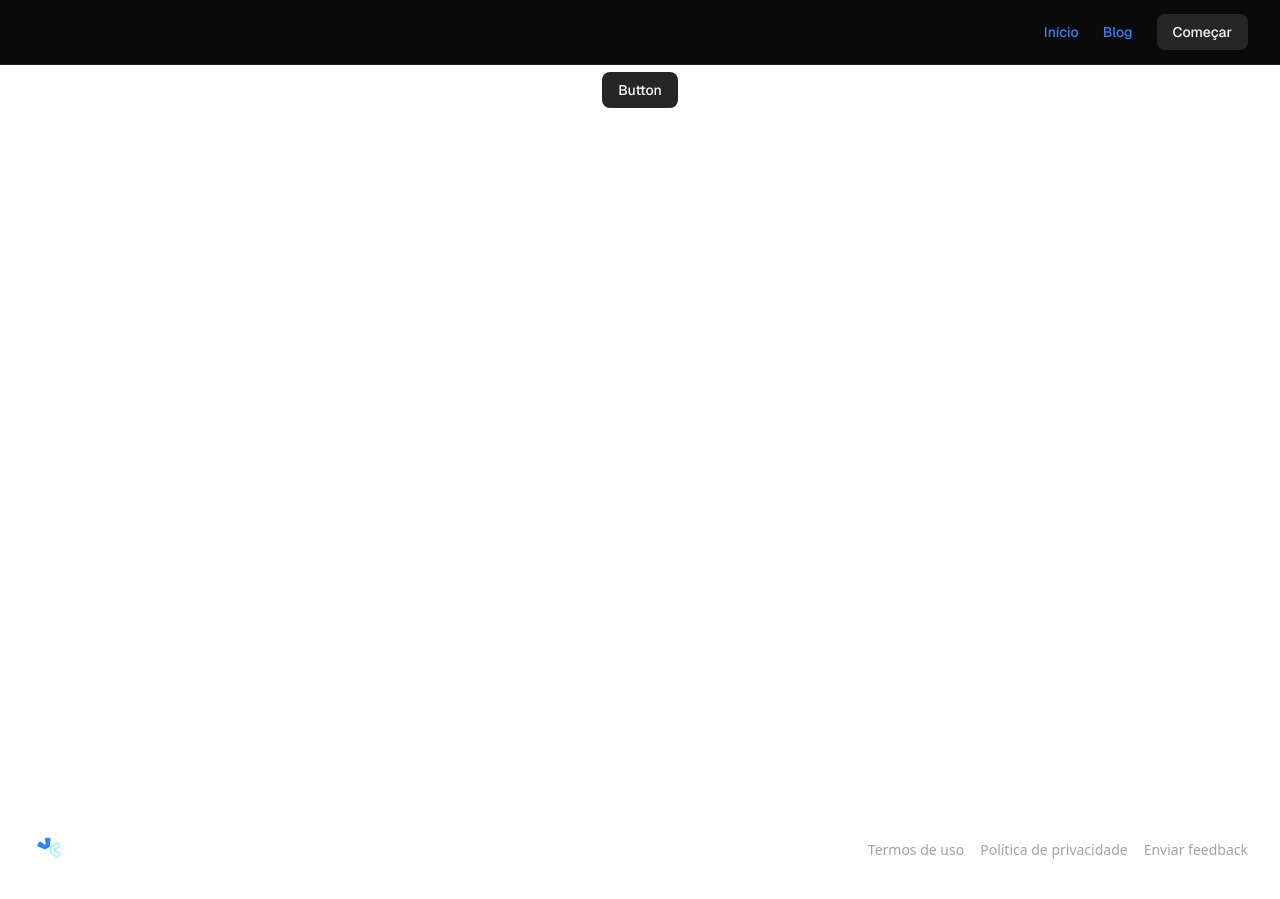
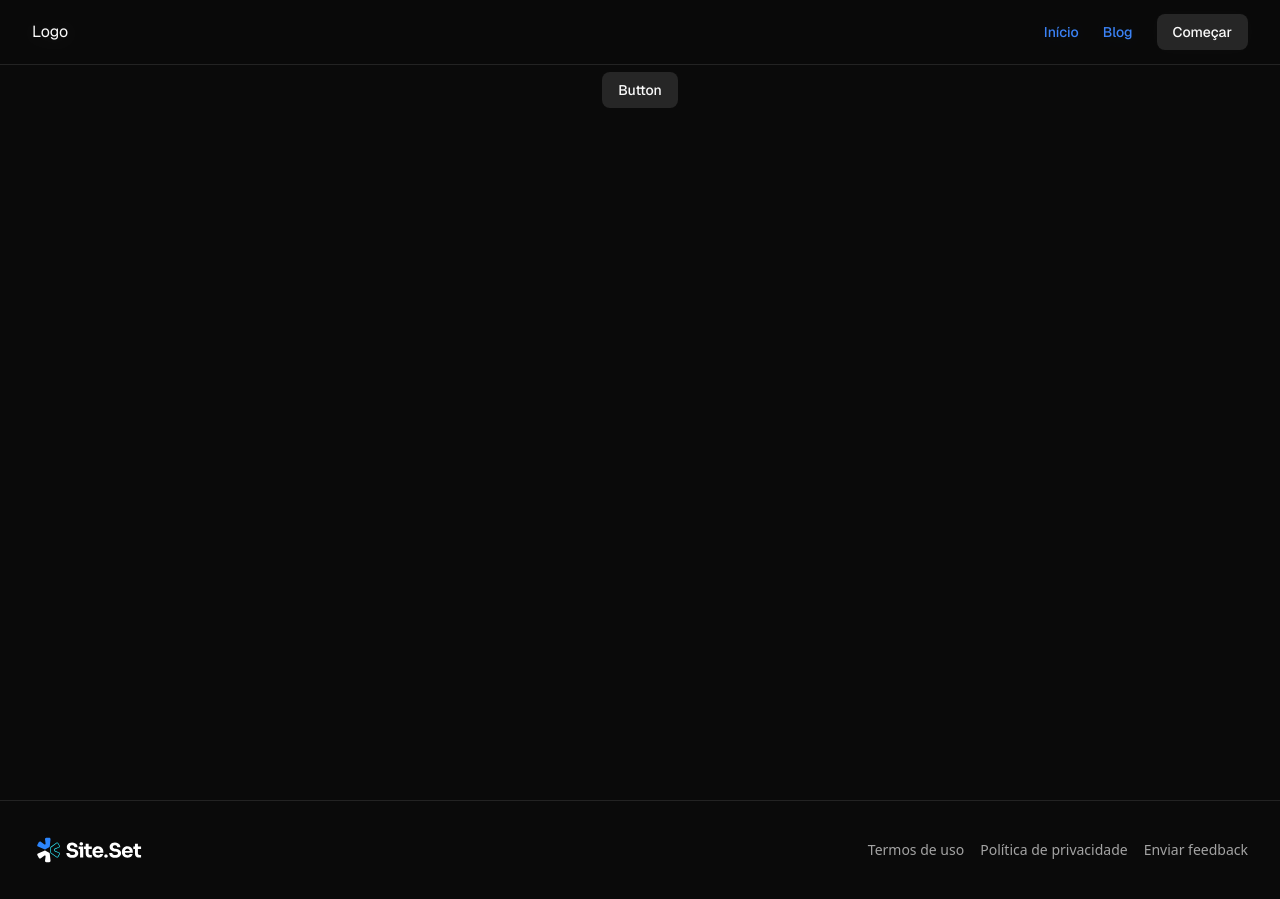
Before and after one commit to ArthurFloro/site-blog, a Next.js app: page / in a window 1280 px wide. Built offline with nearby package versions, Linux system fonts and the light colour scheme.

Commit message:
ajuste para o tailwindcss funcionar corretamente

```diff
--- a/src/components/layout/layout.tsx
+++ b/src/components/layout/layout.tsx
@@ -7,7 +7,7 @@ type LayoutProps = {
 
 export const Layout = ({ children }: LayoutProps) => {
   return (
-    <div className="relative flex min-h-screen flex-col dark">
+    <div className="relative flex min-h-screen flex-col">
       <Header />
       <main>{children}</main>
       <Footer />
--- a/src/pages/_document.tsx
+++ b/src/pages/_document.tsx
@@ -2,7 +2,7 @@ import { Html, Head, Main, NextScript } from "next/document";
 
 export default function Document() {
   return (
-    <Html lang="en">
+    <Html lang="pt-BR" className="dark">
       <Head />
       <body className="antialiased">
         <Main />
```
